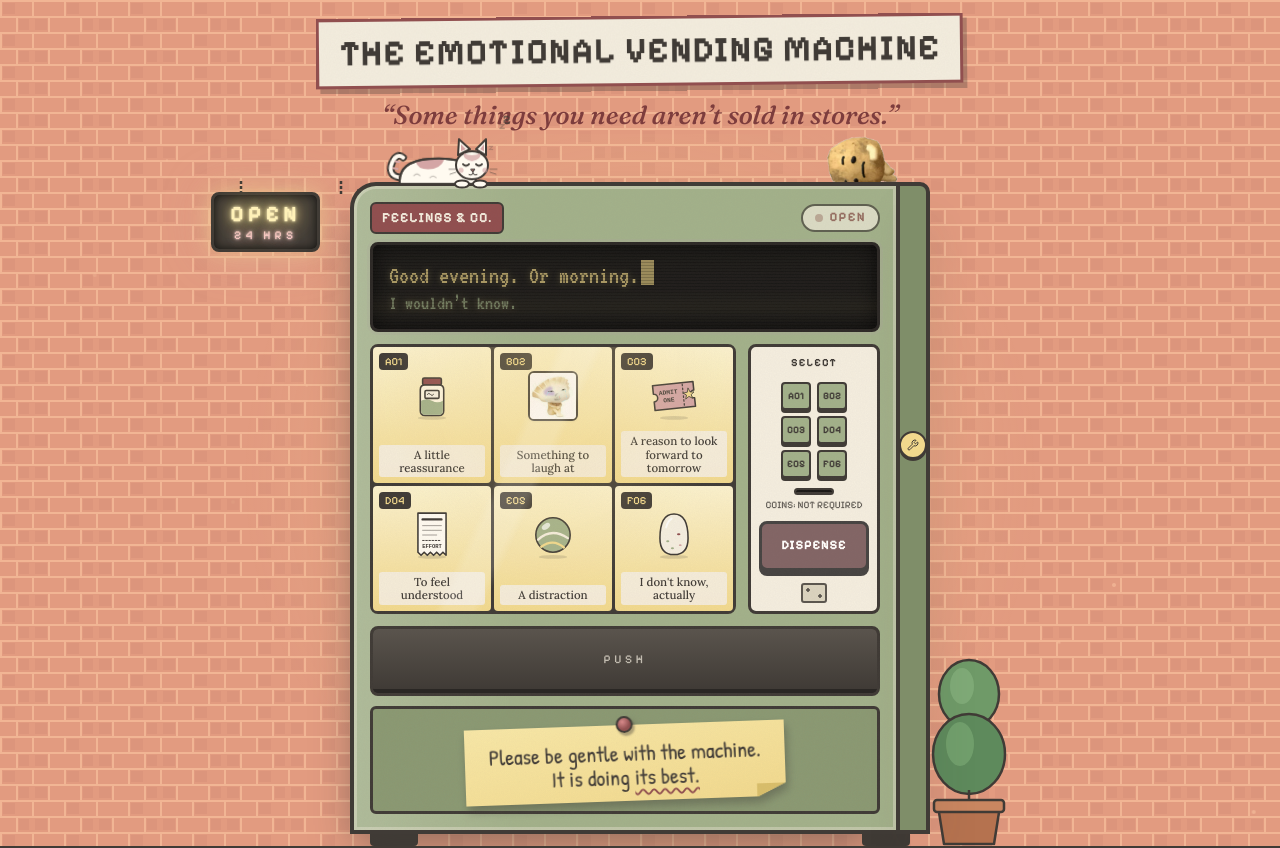
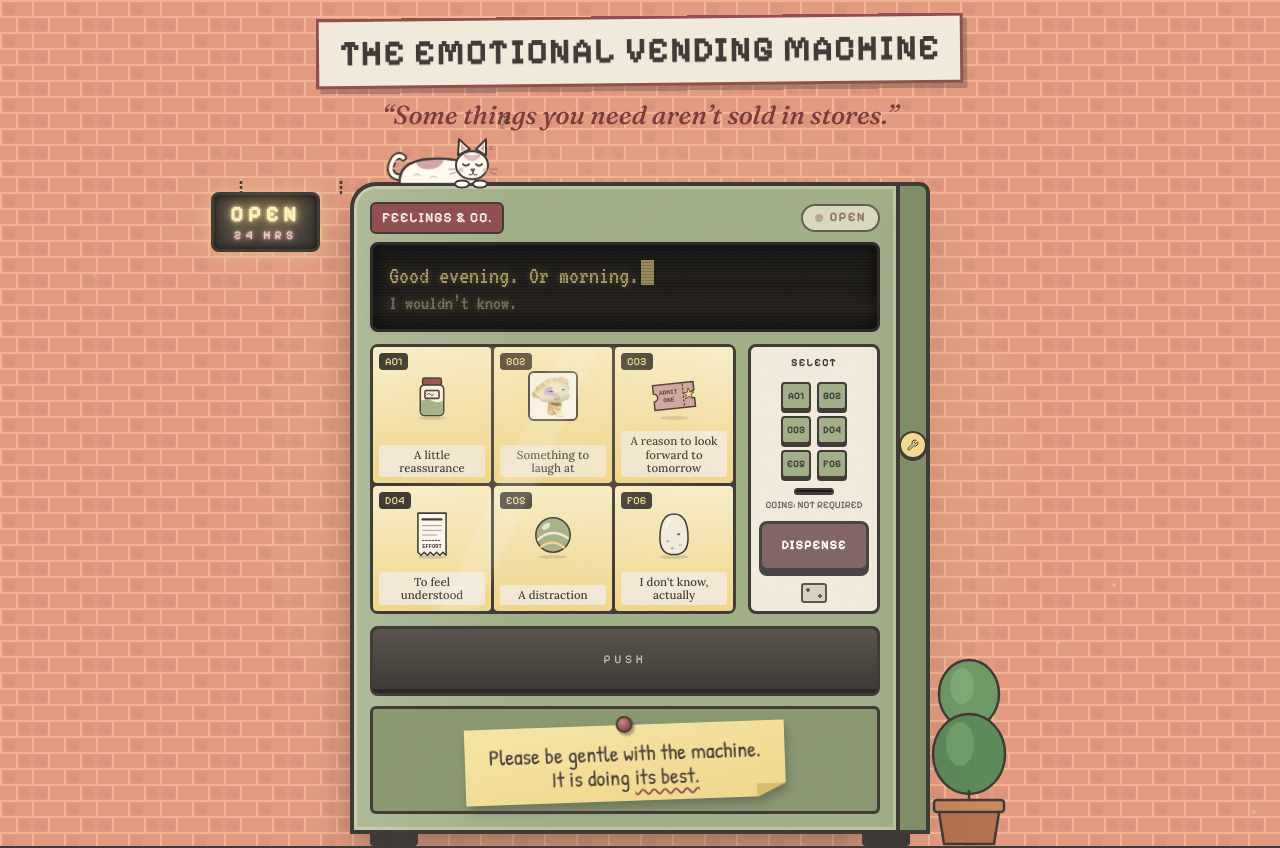
Before and after one commit to camilledaisy/vendingmachine, a React (Vite) app: page / in a window 1280 px wide. Shown: the top 848 px of the page. Built offline with nearby package versions, Linux system fonts and the light colour scheme.

Commit message:
Move the potato from the roof into 'Something to laugh at'
Co-Authored-By: Claude Sonnet 5.5 <noreply@anthropic.com>
Claude-Session: https://claude.ai/code/session_017PaBnN8AfWxPJyBcQfRLgQ

```diff
--- a/src/components/VendingMachine.tsx
+++ b/src/components/VendingMachine.tsx
@@ -206,14 +206,7 @@ export function VendingMachine({ owned, favs, reduced, birthday, onCollect, onTo
           <i key={i} aria-hidden className="heart-float not-italic" style={{ left: 62 + i * 12, ['--d' as string]: `${d}s` }}>♥</i>
         ))}
       </button>
-      <button
-        className="potato absolute -top-[45px] right-5 z-0 cursor-pointer md:right-8"
-        aria-label="A potato, lying down"
-        onClick={() => say('That is a potato.', 'It lives here now. Nobody discussed it.')}
-      >
-        <img src="/potato.png" alt="" width="70" draggable={false} />
-      </button>
-      {birthday && <PartyHat className="absolute -top-[34px] right-[34%] z-10 rotate-6" />}
+      {birthday && <PartyHat className="absolute -top-[34px] right-[18%] z-10 rotate-6" />}
 
       <div className="flex">
         <div className="machine-body paper-overlay relative min-w-0 flex-1 rounded-tl-[26px] border-[4px] border-r-0 border-charcoal bg-sage p-3 md:p-4">
--- a/src/data/items.ts
+++ b/src/data/items.ts
@@ -68,6 +68,8 @@ export const ITEMS: Item[] = [
   { id: 'eggbaby', cat: 'B', inv: '1021', name: 'Sprout Baby in an Eggshell', message: 'A sleepy sprout-headed baby holding a four-leaf clover.', description: 'Photo item.', image: '/memes/egg-baby.jpg' },
   { id: 'sunsetbaby', cat: 'B', inv: '1022', name: 'Long-Eared Baby at Sunset', message: 'A long-eared baby gazing at the sunset.', description: 'Photo item.', image: '/memes/sunset-baby.jpg' },
 
+  { id: 'lyingpotato', cat: 'B', inv: '1023', name: 'Potato, Lying Down', message: 'A small potato lying on its side, having given up gracefully.', description: 'Photo item.', image: '/memes/lying-potato.jpg' },
+
   // C — tomorrow
   { id: 'key', cat: 'C', inv: '0750', name: 'Spare Key', message: "For doors you haven't discovered yet.", description: 'Fits no lock you currently own. Keep it somewhere you will find it.' },
   { id: 'ticket', cat: 'C', inv: '0288', name: 'Ticket to Tomorrow', message: 'Valid for one more chance to experience something unexpectedly nice.', description: 'Non-transferable, non-refundable, and surprisingly easy to use.' },
--- a/src/index.css
+++ b/src/index.css
@@ -144,8 +144,6 @@ body {
 }
 
 .dust { position: absolute; border-radius: 50%; background: #F5EEDF; opacity: 0; animation: drift linear infinite; }
-.potato { transform-origin: 50% 100%; animation: potato 5s ease-in-out infinite; }
-.potato:active { transform: rotate(8deg); }
 .cat-tail { transform-box: fill-box; transform-origin: 100% 100%; animation: tail 3.8s ease-in-out infinite; }
 .cat-breath { transform-box: fill-box; transform-origin: 50% 100%; animation: breathe 4.2s ease-in-out infinite; }
 .cat-head { animation: nod 4.2s ease-in-out infinite; }
@@ -157,7 +155,6 @@ body {
 .bob { display: inline-block; animation: float 1.6s ease-in-out infinite; }
 .shake { animation: shake .5s linear 3; }
 
-@keyframes potato { 0%,100% { transform: rotate(-2deg) scale(1,1) } 50% { transform: rotate(-2deg) scale(1.015,1.04) } }
 @keyframes tail { 0%,100% { transform: rotate(-7deg) } 50% { transform: rotate(9deg) } }
 @keyframes breathe { 0%,100% { transform: scale(1,1) } 50% { transform: scale(1.01,1.06) } }
 @keyframes nod { 0%,100% { transform: translateY(0) } 50% { transform: translateY(-1px) } }
```
Also changed, not shown: public/memes/lying-potato.jpg (added), public/potato.png (deleted).
